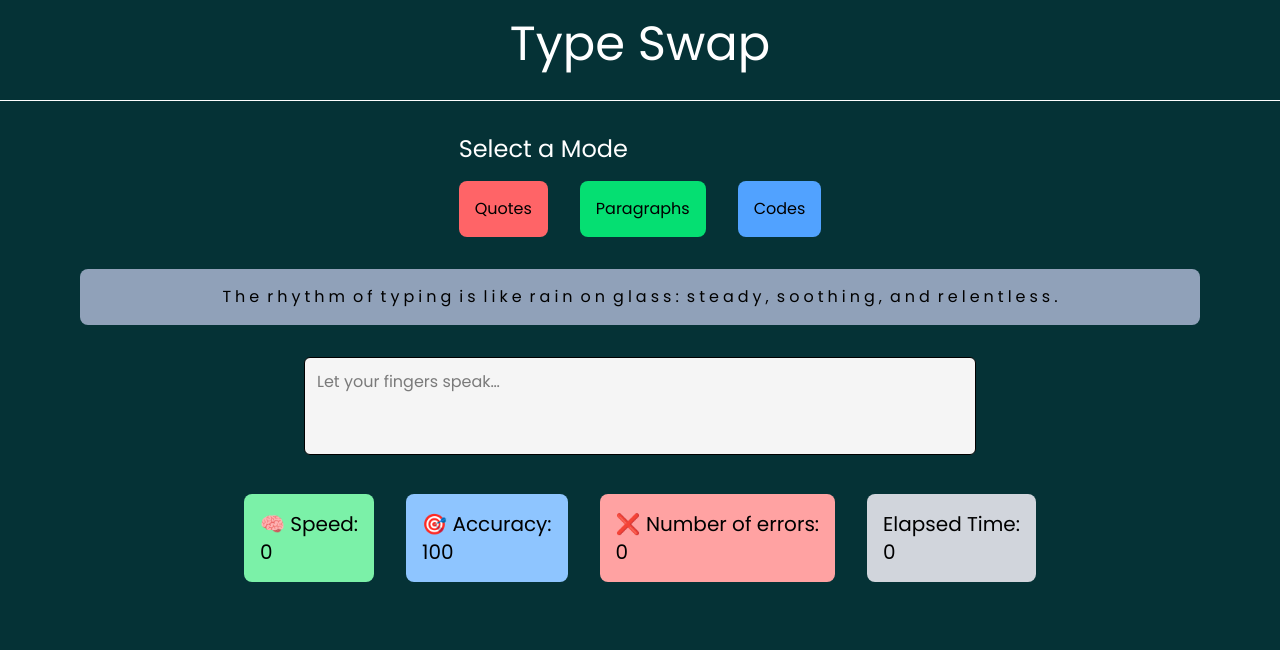
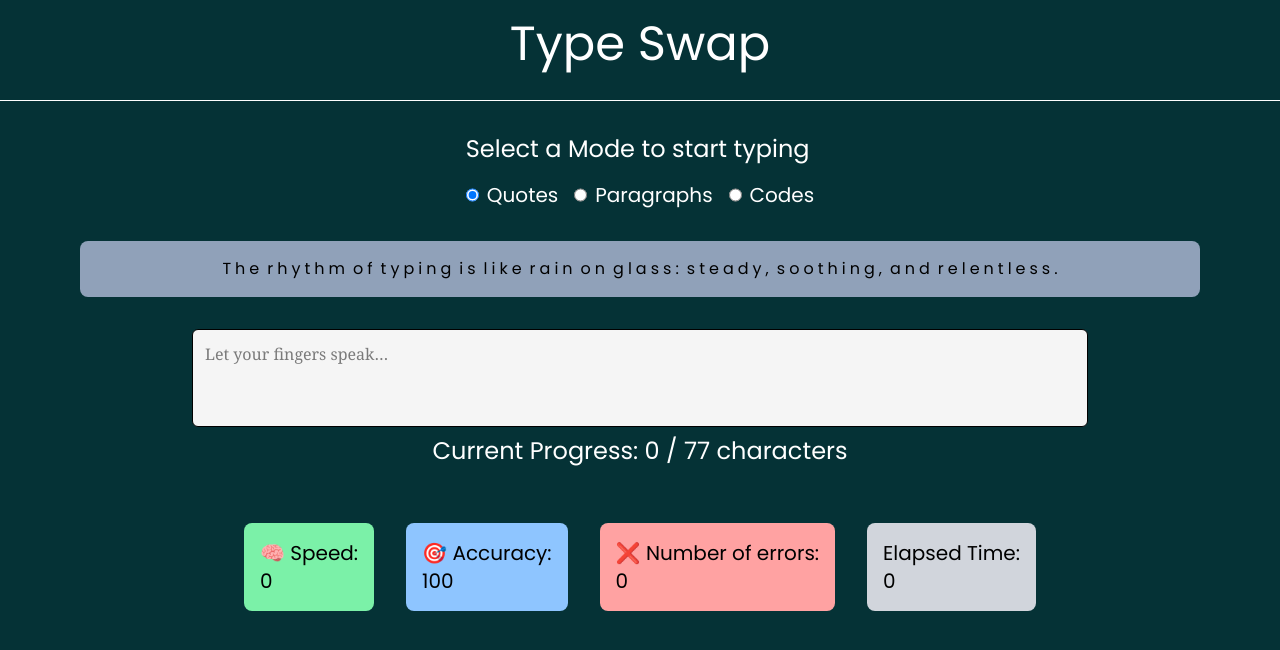
Before and after one commit to SivaKrishna6745/TypeSwap, a React (Vite) app: page / in a window 1280 px wide. Shown: the top 650 px of the page. Built offline with nearby package versions, Linux system fonts and the light colour scheme.

Commit message:
feat: Initialize FeedbackPanel component feat: Integrate FeedbackPanel into TypingInput feat: Update ModeSwitcher buttons to radio buttons style: Styling enhancements

```diff
--- a/src/App.tsx
+++ b/src/App.tsx
@@ -33,7 +33,7 @@ function App() {
         <div className="mt-5 flex flex-col gap-8 justify-center items-center">
             <h1 className="text-5xl text-white">Type Swap</h1>
             <hr className="w-full border-white" />
-            <ModeSwitcher selectedMode={'quotes'} onModeChange={handleModeChange} />
+            <ModeSwitcher selectedMode={mode} onModeChange={handleModeChange} />
             <TextStream targetText={targetText} userInput={userInput} />
             <TypingInput value={userInput} onChange={setUserInput} mode={mode} targetText={targetText} />
             <MetricsPanel wpm={wpm} accuracy={accuracy} errors={errors} elapsedTime={elapsedTime} />
--- /dev/null
+++ b/src/components/FeedbackPanel.tsx
@@ -0,0 +1,59 @@
+import React from 'react';
+import { motion } from 'framer-motion';
+
+type FeedbackItem = {
+    char: string;
+    status: boolean;
+    idx: number;
+    isExtra: boolean;
+};
+
+type FeedbackPanelProps = {
+    feedback: Array<FeedbackItem>;
+    fontStyle: string;
+    mode: 'quotes' | 'paragraphs' | 'codes';
+    targetText: string;
+    value: string;
+};
+
+const feedbackStyle =
+    'text-xl bg-white/20 h-10 w-10 rounded-md flex justify-center items-center transition-all duration-200 ease-in-out';
+
+const FeedbackPanel = ({ feedback, fontStyle, mode, targetText, value }: FeedbackPanelProps) => {
+    return (
+        <div className="flex flex-col items-center">
+            <div className="text-2xl text-white my-2">
+                Current Progress:{' '}
+                <span className={`${value.length > targetText.length ? 'text-red-700' : ''}`}>{value.length}</span> /{' '}
+                {targetText.length} characters
+            </div>
+            <div className={`${fontStyle} mt-4 flex gap-2 flex-wrap w-[90%]`}>
+                {feedback.map((item: FeedbackItem) => {
+                    return (
+                        <>
+                            {item.isExtra ? (
+                                <span className={`text-gray-400 opacity-50 ${fontStyle} ${feedbackStyle}`}>
+                                    {item.char}
+                                </span>
+                            ) : item.status ? (
+                                <span className={`text-green-600 ${fontStyle} ${feedbackStyle}`}>{item.char}</span>
+                            ) : (
+                                <motion.span
+                                    key={`${item.idx}-${item.char}-${Date.now()}`}
+                                    initial={{ x: 0 }}
+                                    animate={{ x: [0, -8, 8, -8, 0] }}
+                                    transition={{ duration: 0.3 }}
+                                    className={`text-red-500 underline ${fontStyle} ${feedbackStyle}`}
+                                >
+                                    {item?.char}
+                                </motion.span>
+                            )}
+                        </>
+                    );
+                })}
+            </div>
+        </div>
+    );
+};
+
+export default FeedbackPanel;
--- a/src/components/ModeSwitcher.tsx
+++ b/src/components/ModeSwitcher.tsx
@@ -11,26 +11,38 @@ const buttonClassNames =
 const ModeSwitcher = ({ selectedMode, onModeChange }: ModeSwitcherProps) => {
     return (
         <div className="flex flex-col gap-4">
-            <h2 className="text-2xl text-white">Select a Mode</h2>
-            <div className="flex justify-center items-center gap-8">
-                <button
-                    className={`bg-red-400 hover:bg-red-600/80 ${buttonClassNames}`}
-                    onClick={() => onModeChange('quotes')}
-                >
+            <h2 className="text-2xl text-white">Select a Mode to start typing</h2>
+            <div className="flex gap-4">
+                <label className="text-xl text-white flex gap-2">
+                    <input
+                        type="radio"
+                        value={'quotes'}
+                        name="mode"
+                        checked={selectedMode === 'quotes'}
+                        onChange={() => onModeChange('quotes')}
+                    />
                     Quotes
-                </button>
-                <button
-                    className={`bg-green-400 hover:bg-green-600/80 ${buttonClassNames}`}
-                    onClick={() => onModeChange('paragraphs')}
-                >
+                </label>
+                <label className="text-xl text-white flex gap-2">
+                    <input
+                        type="radio"
+                        value={'paragraphs'}
+                        name="mode"
+                        checked={selectedMode === 'paragraphs'}
+                        onChange={() => onModeChange('paragraphs')}
+                    />
                     Paragraphs
-                </button>
-                <button
-                    className={`bg-blue-400 hover:bg-blue-600/80 ${buttonClassNames}`}
-                    onClick={() => onModeChange('codes')}
-                >
+                </label>
+                <label className="text-xl text-white flex gap-2">
+                    <input
+                        type="radio"
+                        value={'codes'}
+                        name="mode"
+                        checked={selectedMode === 'codes'}
+                        onChange={() => onModeChange('codes')}
+                    />
                     Codes
-                </button>
+                </label>
             </div>
         </div>
     );
--- a/src/components/TypingInput.tsx
+++ b/src/components/TypingInput.tsx
@@ -1,19 +1,59 @@
-import React from 'react';
+import React, { useEffect, useRef } from 'react';
+import FeedbackPanel from './FeedbackPanel';
 
+type Mode = 'quotes' | 'paragraphs' | 'codes';
 type TypingInputProps = {
     value: string;
     onChange: (value: string) => void;
+    mode: Mode;
+    targetText: string;
 };
 
-const TypingInput = ({ value, onChange }: TypingInputProps) => {
+const caretColorMap: Record<Mode, string> = {
+    quotes: 'caret-red-500',
+    paragraphs: 'caret-green-500',
+    codes: 'caret-blue-500',
+};
+
+const fontMap: Record<Mode, string> = {
+    quotes: 'font-serif',
+    paragraphs: 'font-sans',
+    codes: 'font-mono',
+};
+
+const TypingInput = ({ value, onChange, mode, targetText }: TypingInputProps) => {
+    const inputRef = useRef<HTMLTextAreaElement>(null);
+    useEffect(() => {
+        if (inputRef.current) inputRef.current?.focus();
+    }, []);
+    let targetChars = targetText.split('');
+    let typedChars = value.split('');
+    let feedback = [];
+    for (let i = 0; i < typedChars.length; i++) {
+        feedback.push({
+            char: typedChars[i],
+            status: typedChars[i] === targetChars[i],
+            idx: i,
+            isExtra: i >= targetChars.length,
+        });
+    }
+
     return (
-        <div className="w-2xl">
+        <div className="max-w-screen flex flex-col items-center">
             <textarea
                 rows={3}
-                className="w-full h-full p-3 rounded-md resize-none border bg-neutral-100 focus:outline-none focus:ring-blue-400"
+                className={`w-4xl h-full p-3 rounded-md resize-none border bg-neutral-100 focus:outline-none focus:ring-blue-400 cursor-text ${caretColorMap[mode]} ${fontMap[mode]}`}
                 value={value}
                 onChange={(e) => onChange(e.target.value)}
                 placeholder="Let your fingers speak…"
+                ref={inputRef}
+            />
+            <FeedbackPanel
+                feedback={feedback}
+                fontStyle={fontMap[mode]}
+                mode={mode}
+                targetText={targetText}
+                value={value}
             />
         </div>
     );
```
